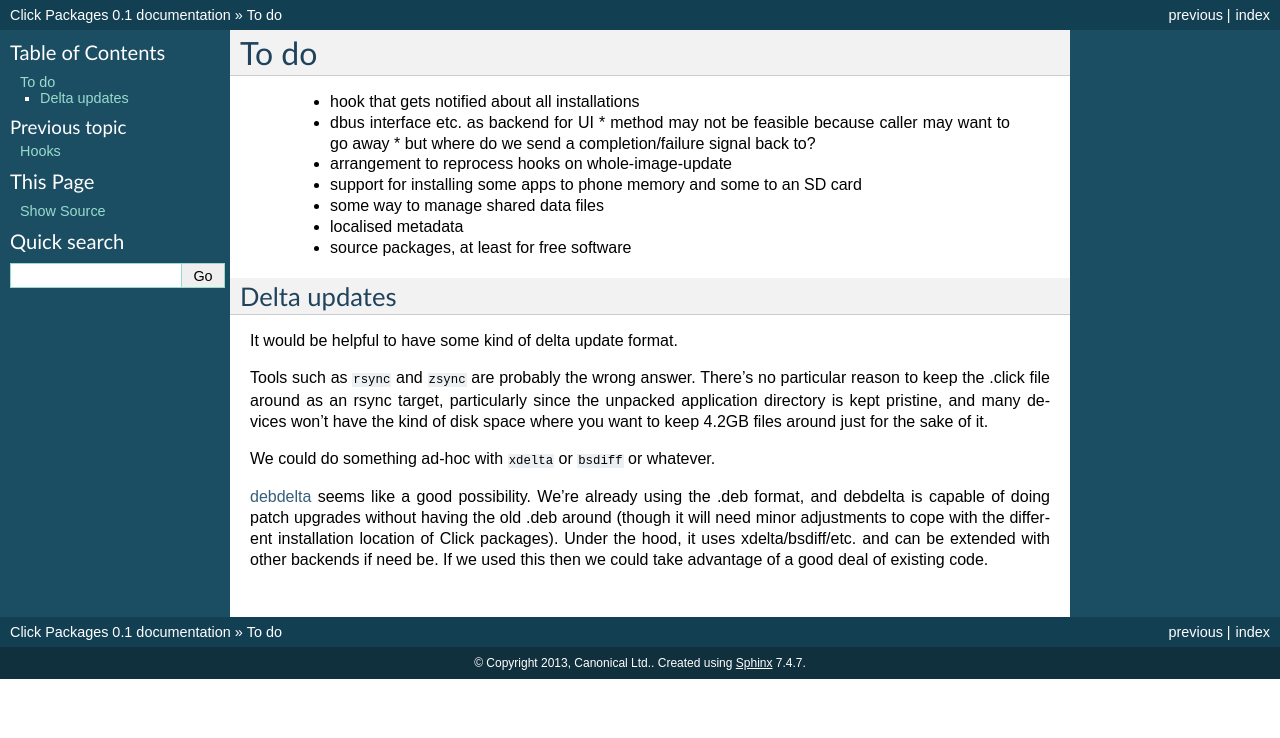
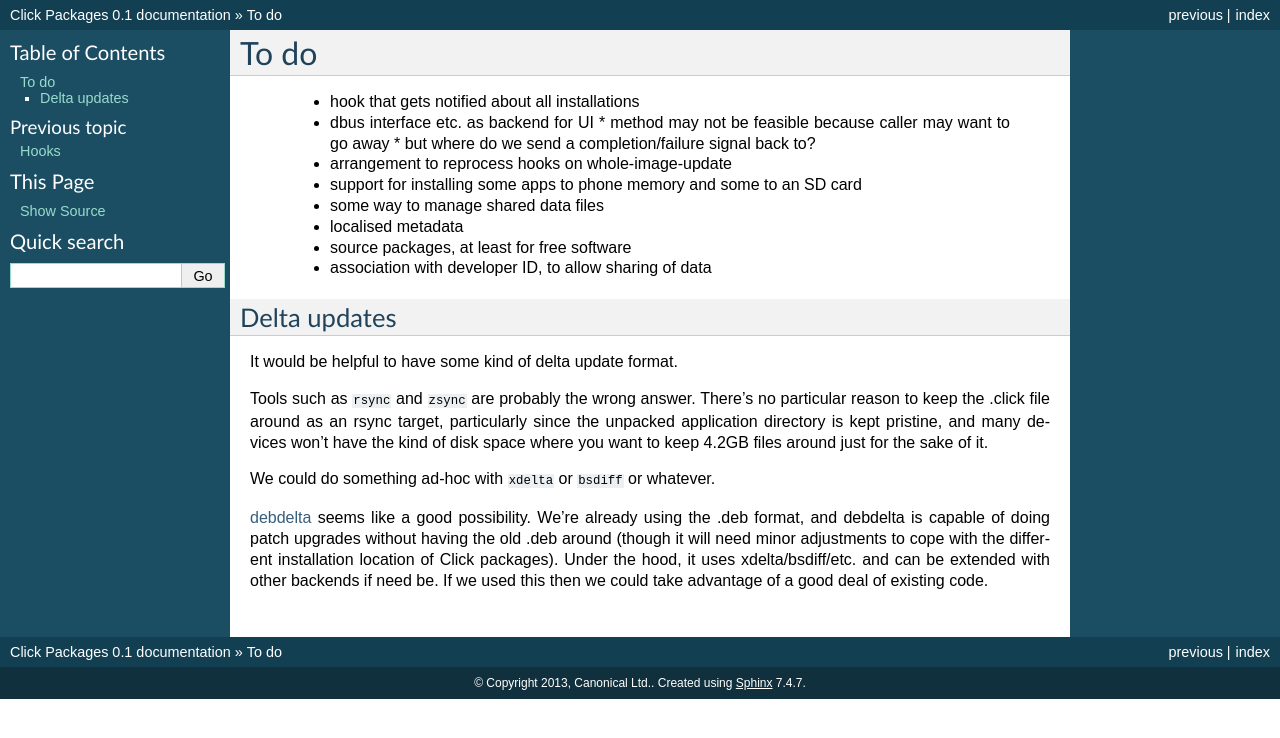
Before and after one commit to ubports/click, a Sphinx documentation site: the page built from doc/todo.rst, in a window 1280 px wide. Shown: the top 738 px of the page. Built offline with Sphinx 7.4.7, drawn with Linux system fonts in a browser that asks for light colours.

Commit message:
todo: developer ID

```diff
--- a/doc/todo.rst
+++ b/doc/todo.rst
@@ -11,6 +11,7 @@ To do
  * some way to manage shared data files
  * localised metadata
  * source packages, at least for free software
+ * association with developer ID, to allow sharing of data
 
 Delta updates
 =============
```
